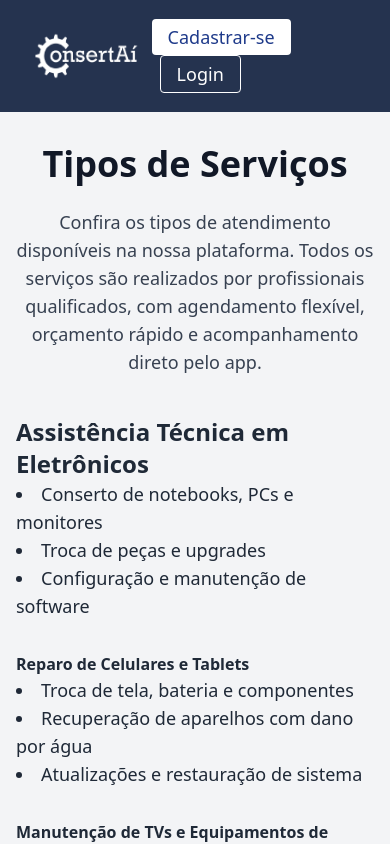
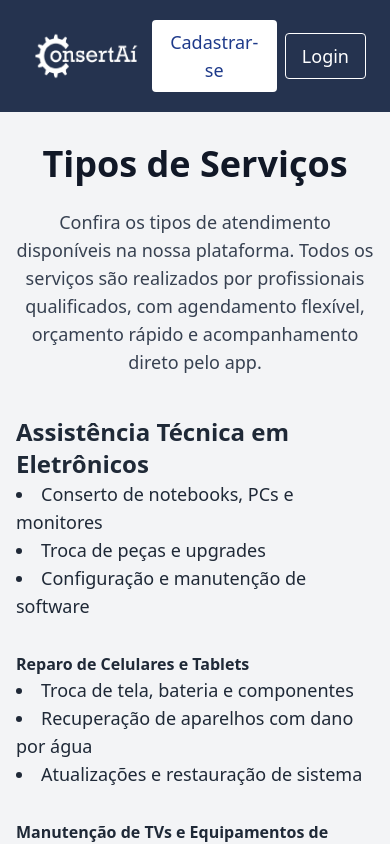
Before and after one commit to BrunoAlvesX/Consertai, a React (Vite) app in the folder front/: page /service in a window 390 px wide. Shown: the top 844 px of the page. Built offline with nearby package versions, Linux system fonts and the light colour scheme.

Commit message:
fix: correcao no tamanho do logo e alinhamento dos botoes mobile

```diff
--- a/front/src/pages/Login.jsx
+++ b/front/src/pages/Login.jsx
@@ -19,10 +19,10 @@ export default function Login() {
   return (
     <div className="flex items-center justify-center min-h-screen bg-customBlue">
       <div className="w-full max-w-md p-8 space-y-6 bg-white rounded-2xl shadow-lg">
-        <div className="flex justify-center">
+        <Link to="/" className="flex justify-center">
           <img src={concertai} alt="Logo ConsertAI" className="h-48 object-contain" />
 
-        </div>
+        </Link>
         <h2 className="text-2xl font-bold text-center text-gray-800">Entrar na sua conta</h2>
         <form className="space-y-4" onSubmit={handleSubmit}>
           <div>
--- a/front/src/pages/Register.jsx
+++ b/front/src/pages/Register.jsx
@@ -20,10 +20,9 @@ export default function Login() {
   return (
     <div className="flex items-center justify-center min-h-screen bg-customBlue">
       <div className="w-full max-w-md p-8 space-y-6 bg-white rounded-2xl shadow-lg">
-        <div className="flex justify-center">
+        <Link to="/" className="flex justify-center">
           <img src={concertai} alt="Logo ConsertAI" className="h-48 object-contain" />
-
-        </div>
+        </Link>
         <h2 className="text-2xl font-bold text-center text-gray-800">Cadastre sua conta</h2>
         <form className="space-y-4" onSubmit={handleSubmit}>
         <div>
--- a/front/src/pages/Service.jsx
+++ b/front/src/pages/Service.jsx
@@ -7,14 +7,15 @@ function Service() {
     <div className="flex flex-col min-h-screen">
 
       <header className="flex items-center justify-between bg-customBlue text-white px-6 py-2">
-        <Link to="/">
+        <Link to="/" className="flex items-center">
           <img src={concertai} alt="Logo" className="h-24 invert" />
         </Link>
-        <div className="space-x-2">
-          <button className="bg-white text-blue-900 px-4 py-1 rounded hover:bg-gray-200 text-lg">Cadastrar-se</button>
-          <button className="border border-white px-4 py-1 rounded hover:bg-white hover:text-blue-900 text-lg">Login</button>
+        <div className="flex items-center space-x-2">
+          <button className="bg-white text-blue-900 px-4 py-2 rounded hover:bg-gray-200 text-lg">Cadastrar-se</button>
+          <button className="border border-white px-4 py-2 rounded hover:bg-white hover:text-blue-900 text-lg">Login</button>
         </div>
       </header>
+
 
 
       <main className="flex-1 container mx-auto px-4 py-8">
```
